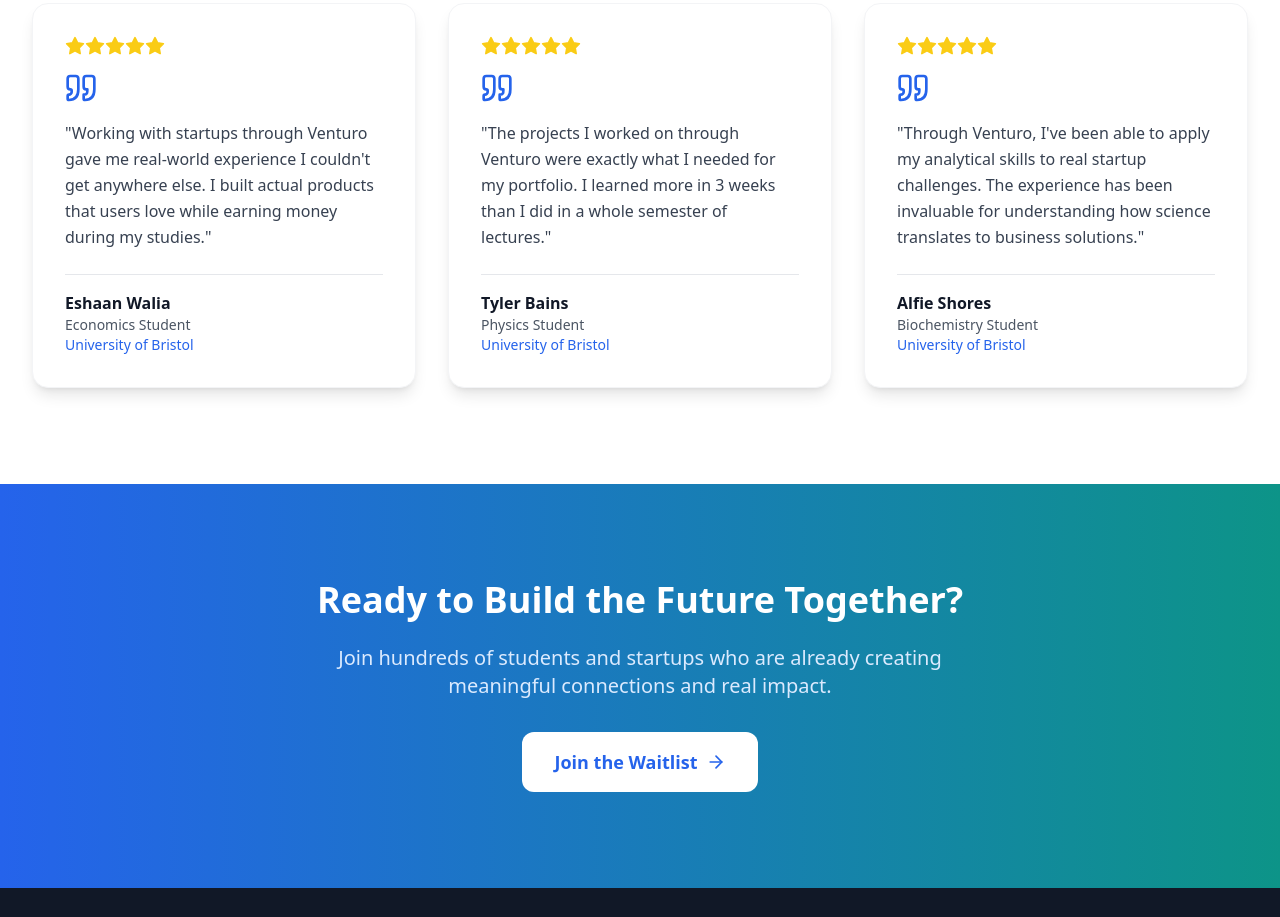
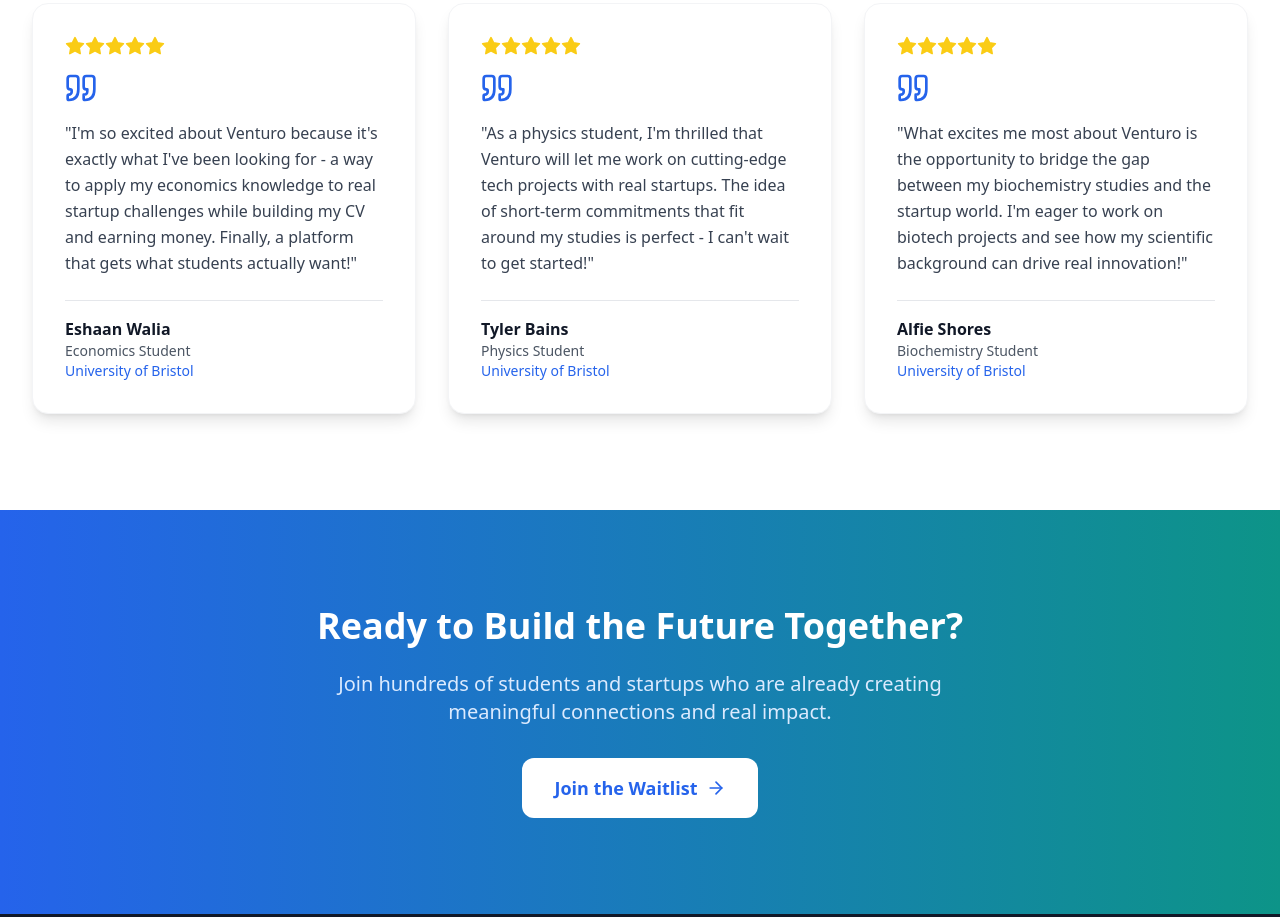
Before and after one commit to teamlitestart/litestart, a React (Vite) app: page / in a window 1280 px wide. Shown: the part 3680-4597 px from the top of the page. Built offline with nearby package versions, Linux system fonts and the light colour scheme.

Commit message:
Update testimonial quotes to express excitement about Venturo

```diff
--- a/src/components/SignupPage.tsx
+++ b/src/components/SignupPage.tsx
@@ -118,21 +118,21 @@ const SignupPage: React.FC = () => {
 
   const testimonials = [
     {
-      quote: "Working with startups through Venturo gave me real-world experience I couldn't get anywhere else. I built actual products that users love while earning money during my studies.",
+      quote: "I'm so excited about Venturo because it's exactly what I've been looking for - a way to apply my economics knowledge to real startup challenges while building my CV and earning money. Finally, a platform that gets what students actually want!",
       author: "Eshaan Walia",
       role: "Economics Student",
       university: "University of Bristol",
       rating: 5
     },
     {
-      quote: "The projects I worked on through Venturo were exactly what I needed for my portfolio. I learned more in 3 weeks than I did in a whole semester of lectures.",
+      quote: "As a physics student, I'm thrilled that Venturo will let me work on cutting-edge tech projects with real startups. The idea of short-term commitments that fit around my studies is perfect - I can't wait to get started!",
       author: "Tyler Bains",
       role: "Physics Student",
       university: "University of Bristol",
       rating: 5
     },
     {
-      quote: "Through Venturo, I've been able to apply my analytical skills to real startup challenges. The experience has been invaluable for understanding how science translates to business solutions.",
+      quote: "What excites me most about Venturo is the opportunity to bridge the gap between my biochemistry studies and the startup world. I'm eager to work on biotech projects and see how my scientific background can drive real innovation!",
       author: "Alfie Shores",
       role: "Biochemistry Student",
       university: "University of Bristol",
```
